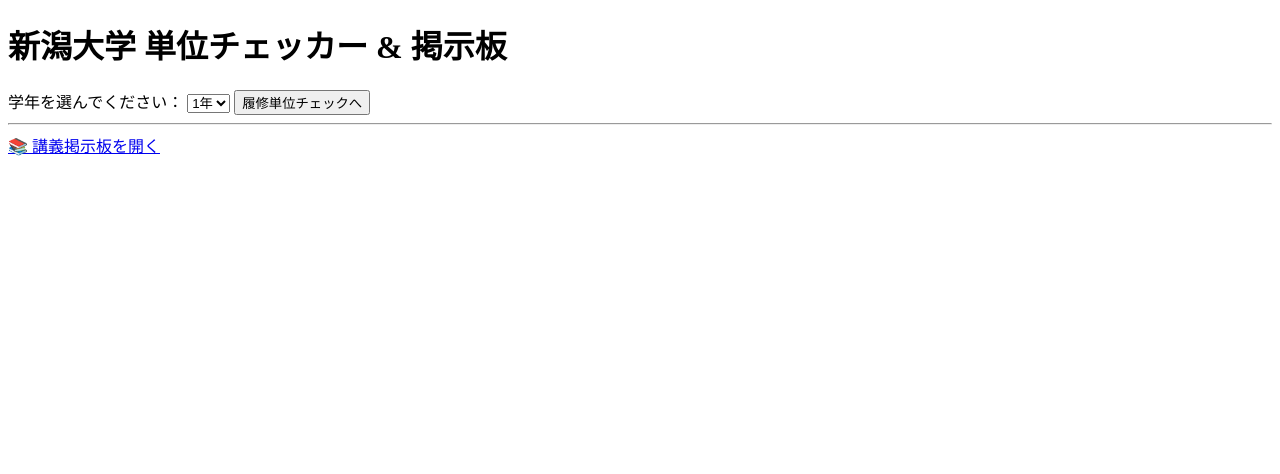
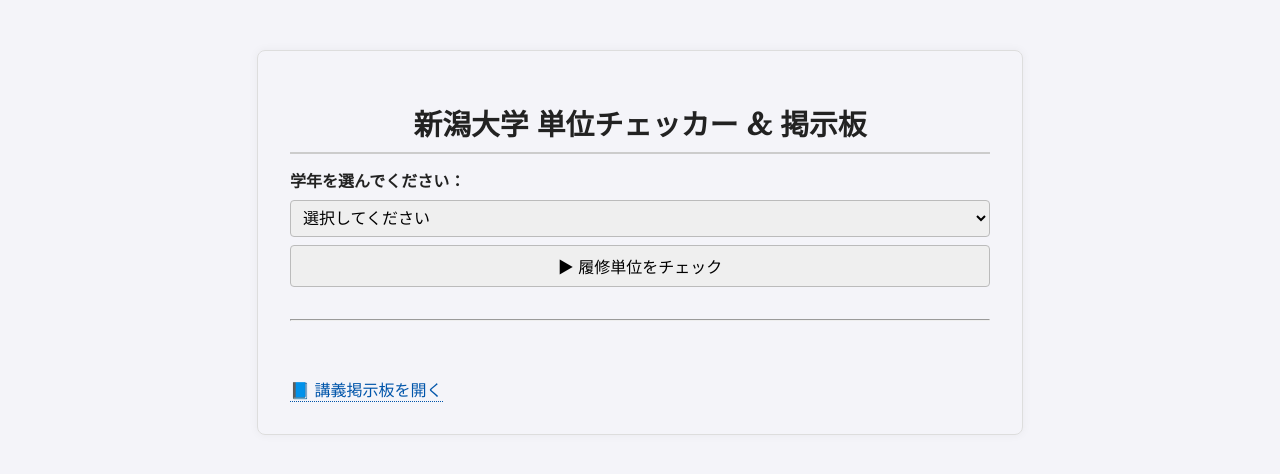
Before and after one commit to gfikan/degree_checker, a Flask app: page / in a window 1280 px wide. Shown: the top 474 px of the page. Run offline with Flask 3, Linux system fonts and the light colour scheme.

Commit message:
ページレイアウト変更

```diff
--- /dev/null
+++ b/templates/base.html
@@ -0,0 +1,72 @@
+<!DOCTYPE html>
+<html lang="ja">
+<head>
+  <meta charset="UTF-8">
+  <title>{% block title %}新潟大学アプリ{% endblock %}</title>
+  <link href="https://fonts.googleapis.com/css2?family=Libre+Baskerville&display=swap" rel="stylesheet">
+  <style>
+    body {
+      font-family: 'Libre Baskerville', serif;
+      background-color: #f4f4f9;
+      color: #222;
+      max-width: 700px;
+      margin: 50px auto;
+      padding: 2em;
+      border: 1px solid #ddd;
+      border-radius: 8px;
+      box-shadow: 0 0 10px rgba(0,0,0,0.05);
+    }
+
+    h1 {
+      text-align: center;
+      font-size: 1.8em;
+      margin-bottom: 0.5em;
+      border-bottom: 2px solid #ccc;
+      padding-bottom: 0.3em;
+    }
+
+    a {
+      display: inline-block;
+      margin-top: 1.5em;
+      text-decoration: none;
+      color: #0055aa;
+      border-bottom: 1px dotted #0055aa;
+    }
+
+    a:hover {
+      color: #003377;
+      border-color: #003377;
+    }
+
+    hr {
+      margin-top: 2em;
+      margin-bottom: 2em;
+    }
+
+    button, select, input[type="submit"] {
+      padding: 0.5em;
+      font-size: 1em;
+      border-radius: 4px;
+      border: 1px solid #bbb;
+      margin-top: 0.5em;
+      width: 100%;
+    }
+
+    label {
+      font-weight: bold;
+    }
+
+    textarea, input[type="text"], input[type="number"] {
+      width: 100%;
+      padding: 0.5em;
+      margin-bottom: 1em;
+    }
+  </style>
+</head>
+<body>
+  <h1>{% block header %}新潟大学 単位チェッカー & 掲示板{% endblock %}</h1>
+
+  {% block content %}
+  {% endblock %}
+</body>
+</html>
--- a/templates/index.html
+++ b/templates/index.html
@@ -1,21 +1,21 @@
-<!DOCTYPE html>
-<html>
-<head><meta charset="utf-8"><title>トップ</title></head>
-<body>
-    <h1>新潟大学 単位チェッカー & 掲示板</h1>
+{% extends "base.html" %}
+
+{% block title %}トップページ{% endblock %}
+
+{% block content %}
   <form action="/check" method="post">
     <label>学年を選んでください：</label>
     <select name="grade" required>
-            <option value="1">1年</option>
-            <option value="2">2年</option>
-            <option value="3">3年</option>
-            <option value="4">4年</option>
+      <option value="">選択してください</option>
+      <option value="1">1年生</option>
+      <option value="2">2年生</option>
+      <option value="3">3年生</option>
+      <option value="4">4年生</option>
     </select>
-        <button type="submit">履修単位チェックへ</button>
+    <button type="submit">▶ 履修単位をチェック</button>
   </form>
 
   <hr>
 
-    <a href="/board">📚 講義掲示板を開く</a>
-</body>
-</html>
+  <a href="/board">📘 講義掲示板を開く</a>
+{% endblock %}
```
Also changed, not shown: templates/board.html (+12 -19 lines), templates/input_credits.html (+10 -12 lines), templates/result.html (+14 -15 lines). Lines whose indentation alone changed are shown as unchanged.
